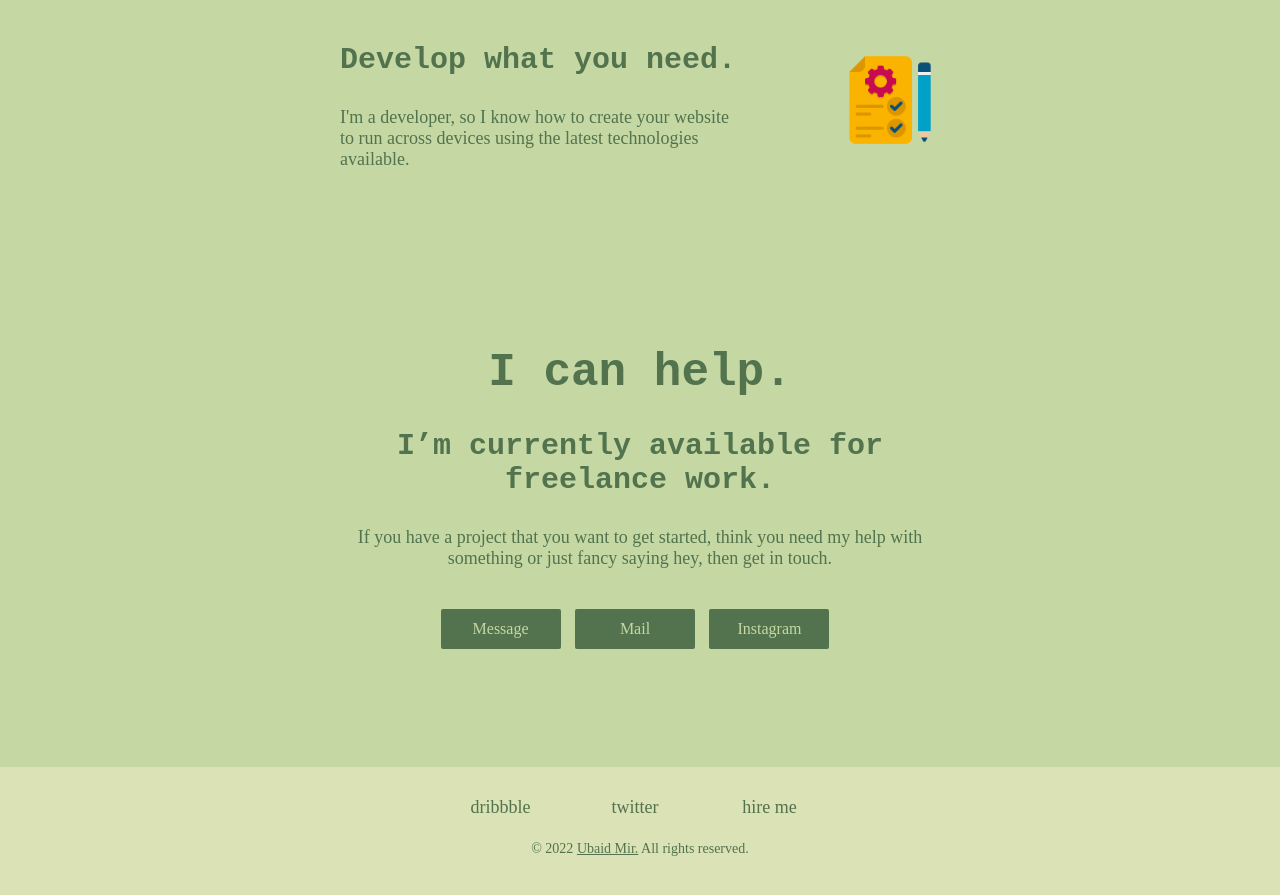
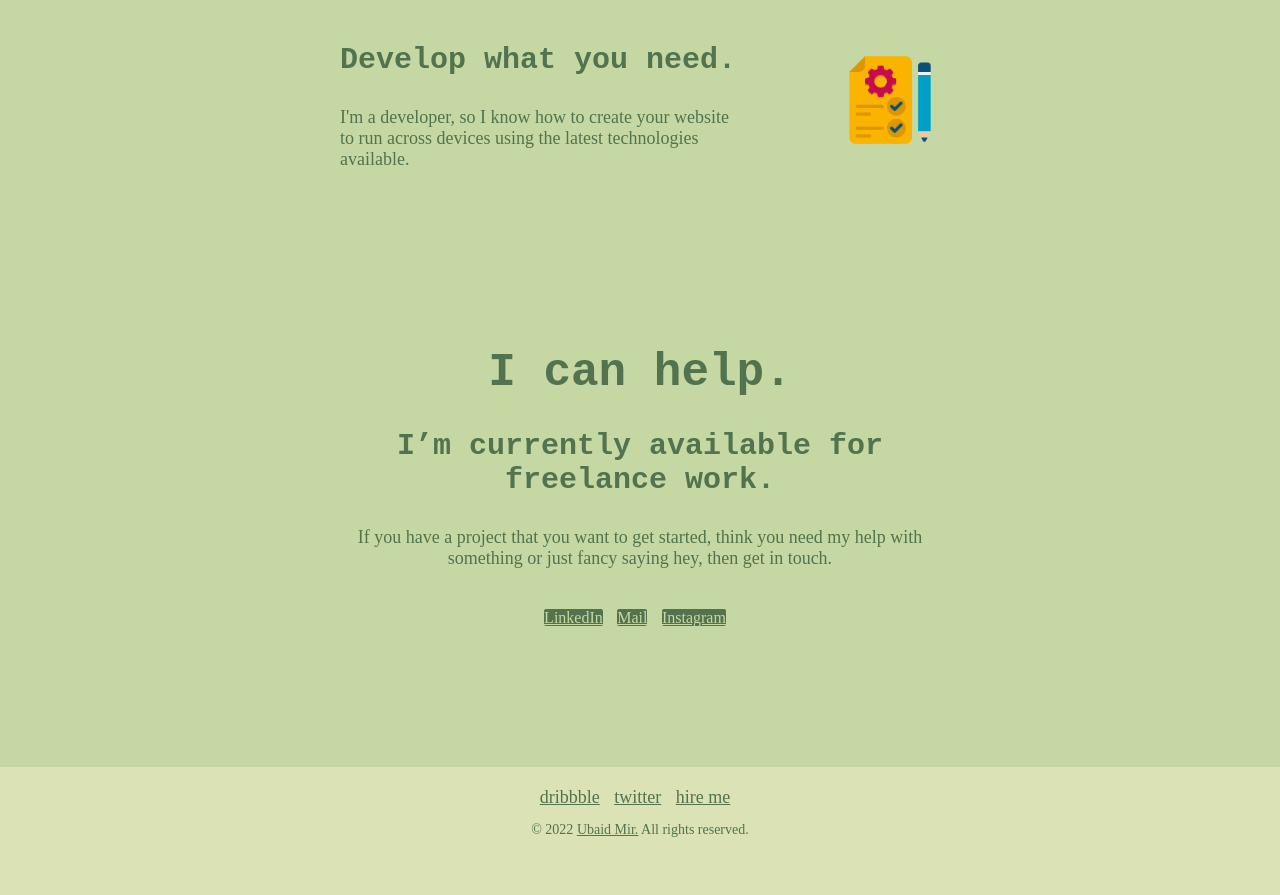
Before and after one commit to ubaid-mir/my_portfolio, a plain HTML site: page index.html in a window 1280 px wide. Shown: the part 1514-2409 px from the top of the page. Drawn offline with Linux system fonts and the light colour scheme.

Commit message:
Update index.html
edited the contact details

```diff
--- a/index.html
+++ b/index.html
@@ -52,15 +52,15 @@
       <h2 class="title4">I can help.</h2>
       <h3 class="sub4">I’m currently available for freelance work.</h3>
       <p class="bio4">If you have a project that you want to get started, think you need my help with something or just fancy saying hey, then get in touch.</p>
-      <button class="whatsapp">Message</button>
-      <button class="gmail">Mail</button>
-      <button class="insta">Instagram</button>
+      <a href="https://www.linkedin.com/in/ubaidmir" type="button" class="whatsapp">LinkedIn</a>
+      <a href="ubiimiir@gmail.com" type="button" class="gmail">Mail</a>
+      <a href="https://www.instagram.com/ubaid.mir" type="button" class="insta">Instagram</a>
     </div>
     <div class="footer">
       <div class="social-sites">
-        <button class="social">dribbble</button>
-        <button class="social">twitter</button>
-        <button class="social">hire me</button>
+        <a href="" type="button" class="social">dribbble</a>
+        <a href="" type="button" class="social">twitter</a>
+        <a href="" type="button" class="social">hire me</a>
       </div>
         <p class="foot">© 2022 <span class="ubi">Ubaid Mir.</span> All rights reserved.</p>
     </div>
```
